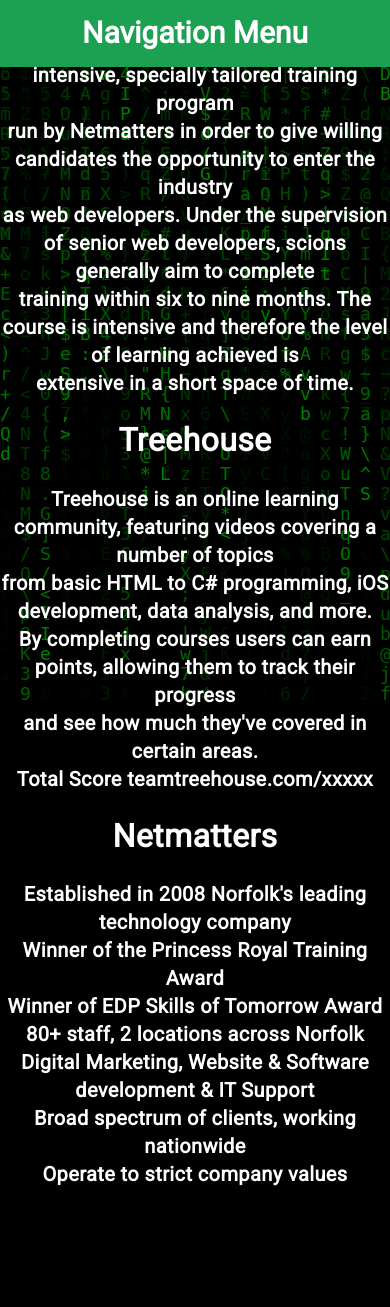
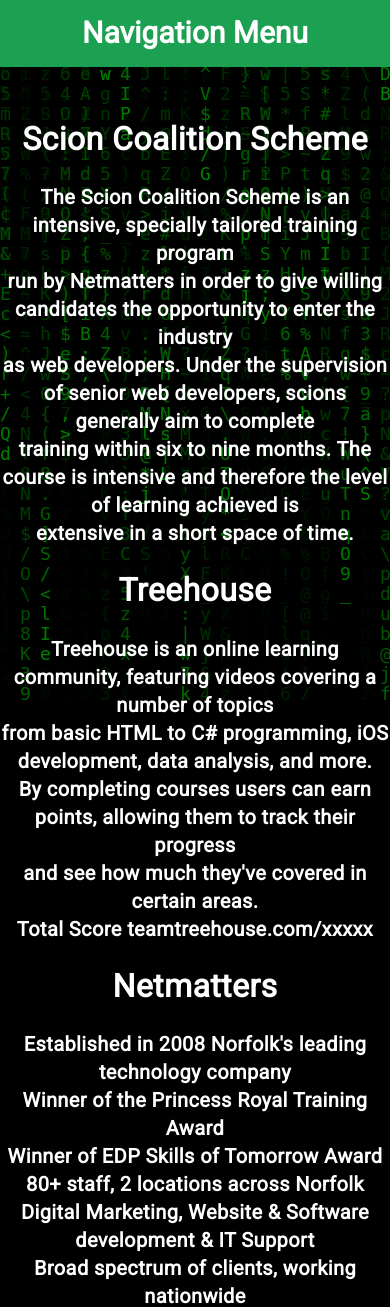
Before and after one commit to Blackadder1712/Portfolio, a PHP site: page /scs.html in a window 390 px wide. Shown: the top 1307 px of the page. Before the commit the page ends 1186 px from the top, so only its background shows below. Run offline with PHP 8.4, Linux system fonts and the light colour scheme; some libraries are stand-ins or nearby versions.

Commit message:
Page transitions and layout
added a fadeIn animation so the pages have a smoother transition, also adjusted layout on scs page so it fits mobile view

```diff
--- a/css/style.css
+++ b/css/style.css
@@ -42,8 +42,7 @@ span {
 }
 
 .dropdown {
-  position: -webkit-sticky;
-  position: sticky;
+  position: fixed;
   top: 0;
   display: inline-block;
   width: 100%;
@@ -105,6 +104,7 @@ body {
 }
 
 .caption-text-about {
+  visibility: hidden;
   padding-top: 190px;
   position: relative;
   width: 100%;
@@ -112,8 +112,8 @@ body {
 }
 
 .caption-text-scs {
-  margin-top: 70px;
-  padding-top: 380px;
+  visibility: hidden;
+  padding-top: 750px;
   position: relative;
   width: 100%;
   height: 100%;
@@ -151,6 +151,7 @@ body {
   line-height: 1.4;
   font-size: 45px;
   font-weight: 700;
+  visibility: hidden;
   letter-spacing: 0.4px;
 }
 
--- /dev/null
+++ b/js/animations.js
@@ -0,0 +1,15 @@
+//Page fade ins
+$(document).ready(function()
+    {
+     $(".caption-text-scs").css({opacity:0.0, visibility:"visible"}).animate({opacity: 1.0},1900);
+    });
+
+$(document).ready(function()
+    {
+    $(".img-title").css({opacity:0.0, visibility:"visible"}).animate({opacity: 1.0},1900);
+    });
+
+$(document).ready(function()
+    {
+    $(".caption-text-about").css({opacity:0.0, visibility:"visible"}).animate({opacity: 1.0},1900);
+    });
--- a/matrix.html
+++ b/matrix.html
@@ -1,7 +1,7 @@
 <html>
 <head>
 <meta charset="UTF-8">
-<title>Matrix Text Effect - pingpoli.de</title>
+<title>Matrix Text Effect</title>
 <script>
 var tileSize = 20;
 // a higher fade factor will make the characters fade quicker
--- a/partials/_animations.scss
+++ b/partials/_animations.scss
@@ -10,4 +10,4 @@ span
  {
     opacity: 0;
  }
-}
+};
--- a/partials/_base-styles.scss
+++ b/partials/_base-styles.scss
@@ -4,6 +4,7 @@
 
 .Main-page
 {
+
   display:block;
 
 
@@ -41,8 +42,7 @@
 //position the dropdown content
 .dropdown
 {
-   position: -webkit-sticky;
-  position: sticky;
+  position: fixed;
   top:0;
   display:inline-block;
   width:100%;
@@ -128,6 +128,7 @@ body
 
 .caption-text-about
 {
+  visibility: hidden;
   padding-top:190px;
   position:relative;
   width: 100%;
@@ -137,13 +138,16 @@ body
 
 .caption-text-scs
 {
-  margin-top:70px;
-  padding-top:380px;
+  visibility: hidden;
+  padding-top:750px;
   position:relative;
   width: 100%;
-  height: 100%
+  height: 100%;
+
 
 }
+
+
 
 #contact-form
 {
@@ -213,8 +217,9 @@ body
   line-height: 1.4;
   font-size: $title-font-size;
   font-weight: $title-font-weight;
+  visibility: hidden;
+  letter-spacing: .4px;
 
-  letter-spacing: .4px;
 
 }
 
@@ -472,6 +477,7 @@ letter-spacing: .4px;
 
 .img-text-scs
 {
+
   font-family: $main-font;
     color:white;
     display: block;
--- a/scs.html
+++ b/scs.html
@@ -3,6 +3,15 @@
   <head>
     <script src="https://kit.fontawesome.com/271f4647db.js" crossorigin="anonymous"></script>
     <script src="https://ajax.googleapis.com/ajax/libs/jquery/3.6.1/jquery.min.js"></script>
+    <!--Page fade ins-->
+    <script>
+      $document.ready(function()
+      {
+          $(".caption-text-scs").fadeIn("slow");
+      });
+    </script>
+
+
     <meta charset="UTF-8" />
     <meta name="viewport" content="width=device-width,initial-scale=1.0" >
     <title>Amy Vincent</title>
@@ -18,6 +27,7 @@
   </head>
 
 <body>
+
 
 
        </div>
@@ -56,11 +66,11 @@
                                             ">
                                             <div class="page-image">
 
-
-                                              <title>Matrix Text Effect - pingpoli.de</title>
+                                             <!--Background Animation-->
+                                              <title>Matrix Text Effect </title>
                                               <script>
                                               var tileSize = 20;
-                                              // a higher fade factor will make the characters fade quicker
+                                              // Speed of characters fading
                                               var fadeFactor = 0.05;
 
                                               var canvas;
@@ -70,7 +80,7 @@
                                               var maxStackHeight;
 
                                               function init()
-                                              {
+                                              { //Call needed elements
                                                   canvas = document.getElementById( 'canvas' );
                                                   ctx = canvas.getContext( '2d' );
 
@@ -84,7 +94,7 @@
                                               {
                                                   maxStackHeight = Math.ceil(canvas.height/tileSize);
 
-                                                  // divide the canvas into columns
+                                                  // Create columns for characters to go down
                                                   for ( let i = 0 ; i < canvas.width/tileSize ; ++i )
                                                   {
                                                       var column = {};
@@ -105,12 +115,12 @@
                                                   ctx.fillStyle = "rgba( 0 , 0 , 0 , "+fadeFactor+" )";
                                                   ctx.fillRect( 0 , 0 , canvas.width , canvas.height );
 
-                                                  // pick a font slightly smaller than the tile size
+                                                  //fonts
                                                   ctx.font = (tileSize-2)+"px monospace";
                                                   ctx.fillStyle = "rgb( 0 , 255 , 0 )";
                                                   for ( let i = 0 ; i < columns.length ; ++i )
                                                   {
-                                                      // pick a random ascii character (change the 94 to a higher number to include more characters)
+                                                      // Random character picker
                                                       var randomCharacter = String.fromCharCode( 33+Math.floor(Math.random()*94) );
                                                       ctx.fillText( randomCharacter , columns[i].x , columns[i].stackCounter*tileSize+tileSize );
 
@@ -282,6 +292,7 @@
 
 
 <script src="js/dropdown.js"></script>
+<script src="js/animations.js"></script>
 </body>
 
 </html>
```
Also changed, not shown: About-me.html (+10 -9 lines), Portfolio-me.html (+9 -10 lines), coding.html (+12 -9 lines), index.html (+23 -21 lines), 1 other file.
